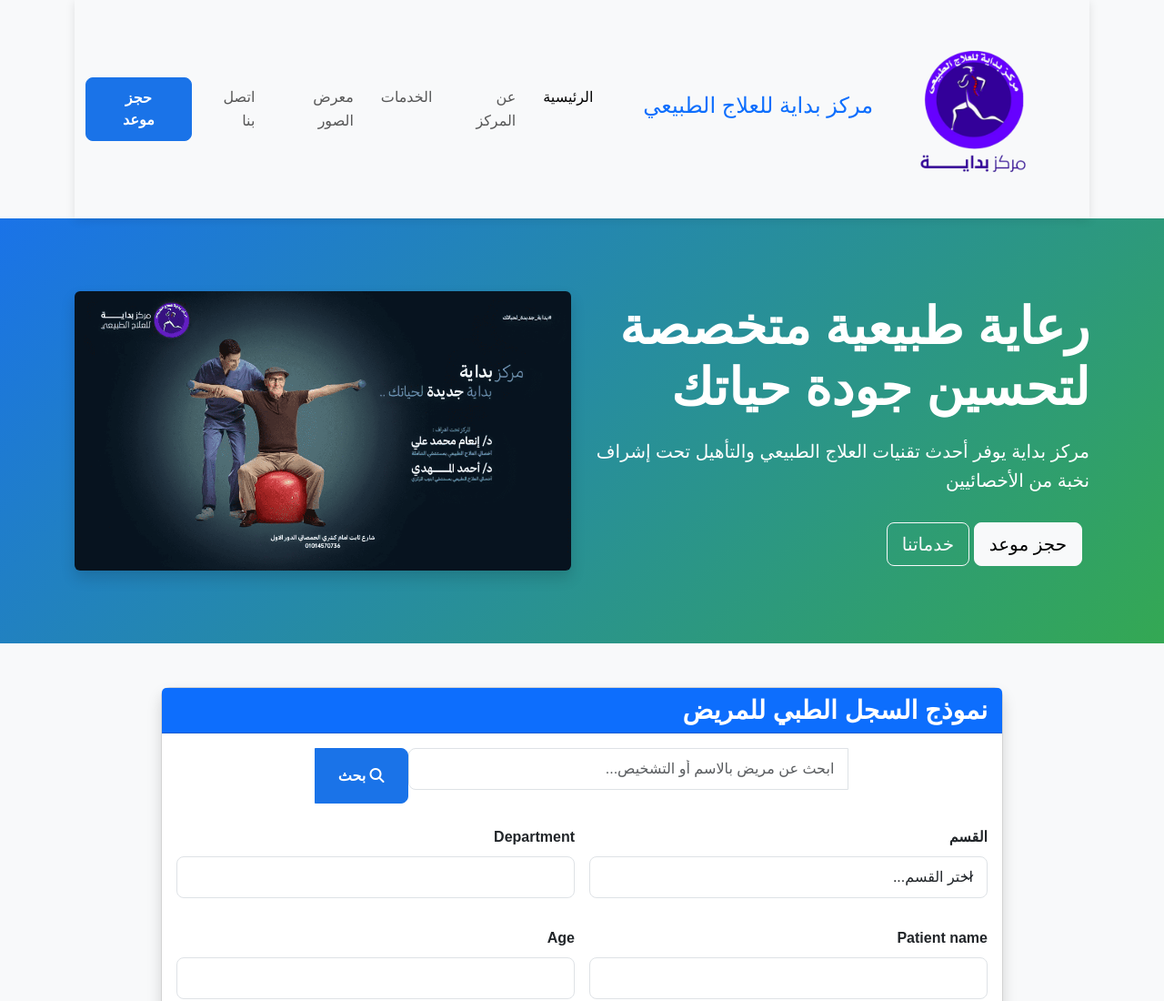
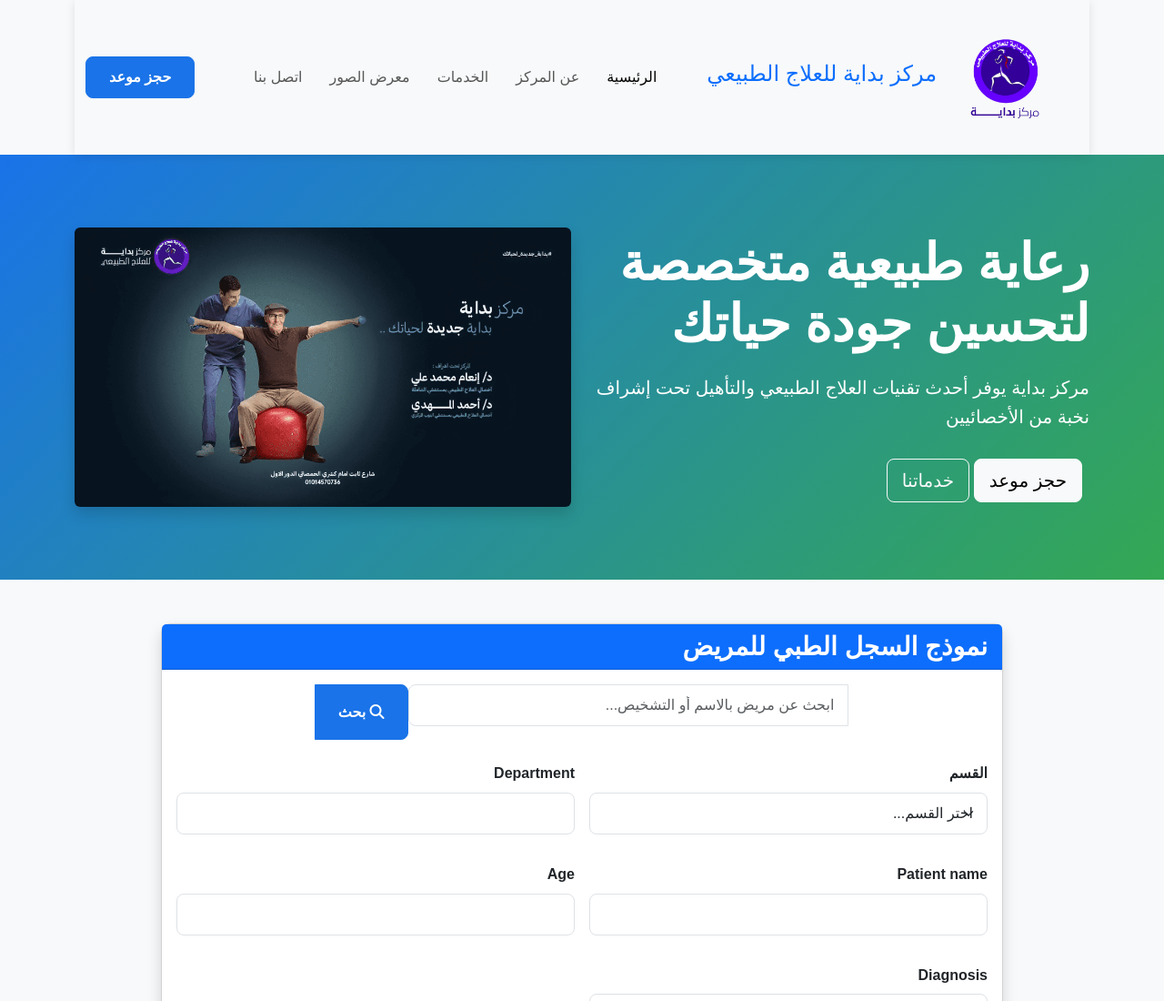
Before and after one commit to HMMS1/PTT, a plain HTML site: page index.html in a window 1280 px wide. Shown: the top 1100 px of the page at 91% size. Drawn offline with nearby package versions, Linux system fonts and the light colour scheme.

Commit message:
Add files via upload

```diff
--- a/index.html
+++ b/index.html
@@ -18,7 +18,7 @@
             <nav class="navbar navbar-expand-lg navbar-light">
                 <div class="container-fluid">
                     <a class="navbar-brand" href="#">
-                        <img src="Logo.png" alt="شعار مركز بداية" height="200" width="200" class="d-inline-block align-top">
+                        <img src="Logo.png" alt="شعار مركز بداية" height="130" width="130" class="d-inline-block align-top">
                         <span class="h4 text-primary">مركز بداية للعلاج الطبيعي</span>
                     </a>
                     <button class="navbar-toggler" type="button" data-bs-toggle="collapse" data-bs-target="#navbarNav">
```
